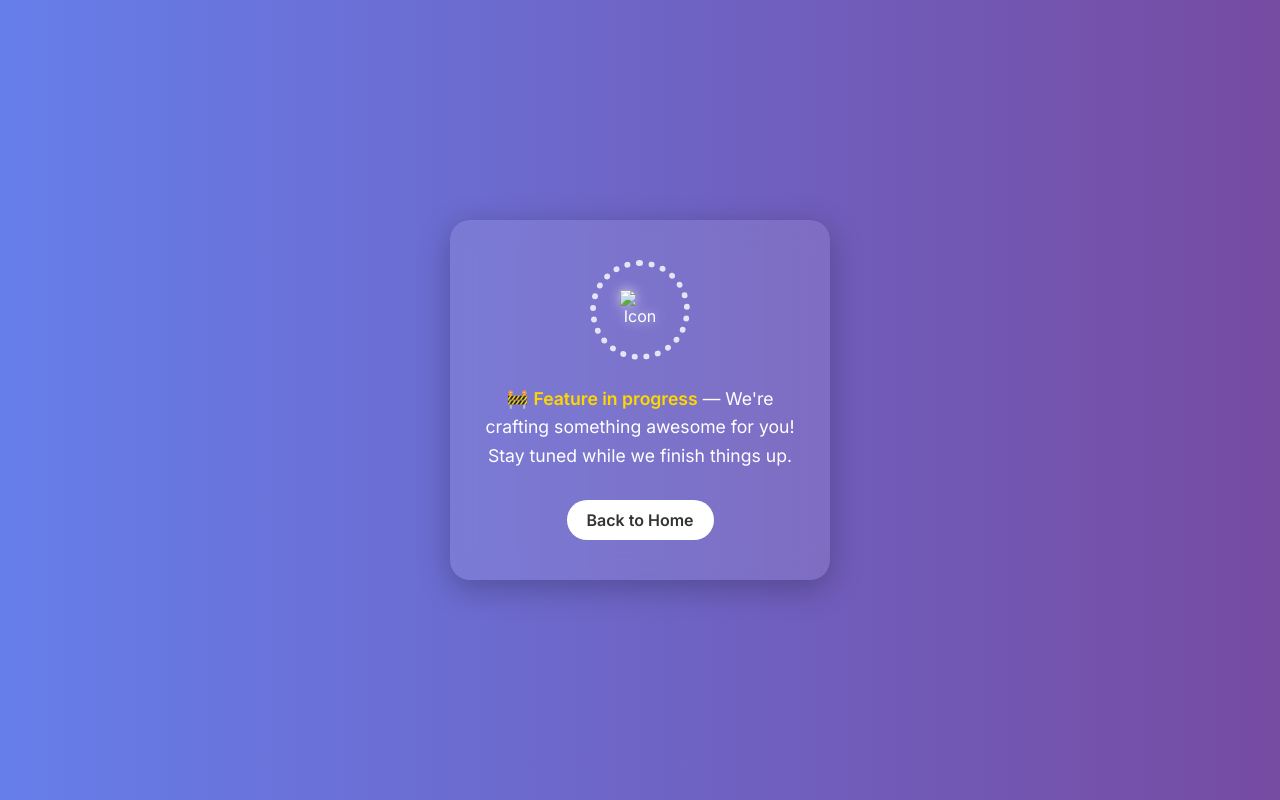
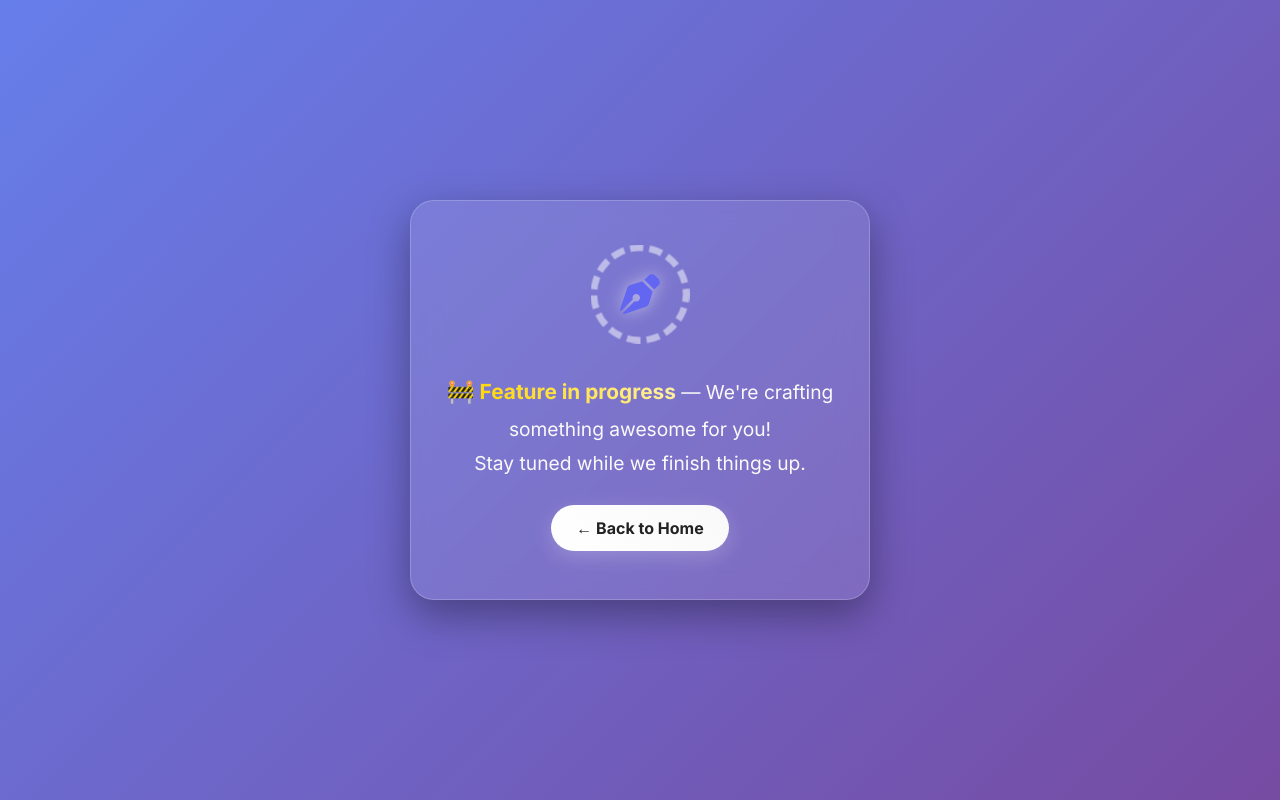
Before and after one commit to sahilmurtuza91/StudySync, a plain HTML site: page process.html in a window 1280 px wide. Drawn offline with Linux system fonts and the light colour scheme.

Commit message:
Fix: updated image paths for GitHub Pages

```diff
--- a/process.html
+++ b/process.html
@@ -2,10 +2,10 @@
 <html lang="en">
 <head>
   <meta charset="UTF-8" />
-  <meta name="viewport" content="width=device-width, initial-scale=1.0" />
-  <title>Feature Coming Soon</title>
-  <link href="https://fonts.googleapis.com/css2?family=Inter:wght@400;600&display=swap" rel="stylesheet">
-  <link rel="shortcut icon" href="../Lecture33 project/images/StudySyn.svg" type="image/x-icon">
+  <meta name="viewport" content="width=device-width, initial-scale=1.0"/>
+  <title>Coming Soon | StudySync</title>
+  <link href="https://fonts.googleapis.com/css2?family=Inter:wght@400;600;700&display=swap" rel="stylesheet">
+  <link rel="shortcut icon" href="./images/StudySyn.svg" type="image/x-icon">
   <style>
     * {
       margin: 0;
@@ -15,41 +15,43 @@
 
     body {
       font-family: 'Inter', sans-serif;
-      background: linear-gradient(to right, #667eea, #764ba2);
-      height: 100vh;
+      background: linear-gradient(135deg, #667eea, #764ba2);
+      min-height: 100vh;
       display: flex;
+      align-items: center;
       justify-content: center;
-      align-items: center;
       color: #fff;
+      padding: 1rem;
     }
 
     .card {
       background: rgba(255, 255, 255, 0.1);
-      border-radius: 20px;
-      padding: 40px 30px;
-      backdrop-filter: blur(12px);
-      box-shadow: 0 8px 32px rgba(0, 0, 0, 0.25);
+      border-radius: 24px;
+      padding: 3rem 2.2rem;
+      backdrop-filter: blur(14px);
+      box-shadow: 0 15px 40px rgba(0, 0, 0, 0.35);
       text-align: center;
-      max-width: 380px;
-      width: 90%;
+      max-width: 460px;
+      width: 100%;
+      border: 1px solid rgba(255, 255, 255, 0.2);
     }
 
     .loader-container {
       position: relative;
-      width: 100px;
-      height: 100px;
-      margin: 0 auto 25px;
+      width: 90px;
+      height: 90px;
+      margin: 0 auto 2rem;
     }
 
     .loader {
-      width: 100%;
-      height: 100%;
-      border: 6px dotted #ffffffcc;
-      border-radius: 50%;
-      animation: spin 2.5s ease-in-out infinite;
       position: absolute;
       top: 0;
       left: 0;
+      width: 100%;
+      height: 100%;
+      border: 6px dashed rgba(255, 255, 255, 0.5);
+      border-radius: 50%;
+      animation: spin 2s ease-in-out infinite;
     }
 
     .loader-icon {
@@ -59,38 +61,46 @@
       width: 40px;
       height: 40px;
       transform: translate(-50%, -50%);
-      z-index: 1;
-      filter: drop-shadow(0 0 6px rgba(255, 255, 255, 0.6));
+      filter: drop-shadow(0 0 8px rgba(255, 255, 255, 0.5));
     }
 
     .processing-text {
-      font-size: 1.1rem;
-      line-height: 1.6;
-      font-weight: 400;
-      margin-bottom: 20px;
+      font-size: 1.2rem;
+      font-weight: 500;
+      line-height: 1.8;
+      margin-bottom: 1.5rem;
+      color: #f9f9f9;
     }
 
     .highlight {
-      font-weight: 600;
-      color: #ffd700;
+      font-weight: 700;
+      font-size: 1.3rem;
+      background: linear-gradient(45deg, #ffd700, #fff2ac);
+      -webkit-background-clip: text;
+      -webkit-text-fill-color: transparent;
+    }
+
+    .emoji {
+      font-size: 1.4rem;
+      margin-right: 5px;
     }
 
     .btn {
-      margin-top: 10px;
       display: inline-block;
-      padding: 10px 20px;
-      background-color: #fff;
-      color: #333;
-      border: none;
-      border-radius: 25px;
+      padding: 0.8rem 1.6rem;
+      background: linear-gradient(45deg, #ffffff, #f9f9f9);
+      color: #222;
+      font-weight: 700;
+      border-radius: 30px;
       text-decoration: none;
-      font-weight: 600;
-      transition: background 0.3s ease;
+      transition: all 0.3s ease;
+      box-shadow: 0 6px 20px rgba(255, 255, 255, 0.2);
     }
 
     .btn:hover {
-      background-color: #ffd700;
+      background: #ffd700;
       color: #000;
+      transform: translateY(-2px);
     }
 
     @keyframes spin {
@@ -101,11 +111,11 @@
 
     @media (max-width: 480px) {
       .card {
-        padding: 30px 20px;
+        padding: 2.2rem 1.6rem;
       }
 
       .processing-text {
-        font-size: 1rem;
+        font-size: 1.05rem;
       }
     }
   </style>
@@ -115,13 +125,13 @@
   <div class="card">
     <div class="loader-container">
       <div class="loader"></div>
-      <img src="../Lecture33 project/images/StudySyn.svg" alt="Icon" class="loader-icon" />
+      <img src="./images/StudySyn.svg" alt="Loader Icon" class="loader-icon" />
     </div>
     <div class="processing-text">
-      🚧 <span class="highlight">Feature in progress</span> — We're crafting something awesome for you! <br />
+      <span class="emoji">🚧</span><span class="highlight">Feature in progress</span> — We're crafting something awesome for you!<br />
       Stay tuned while we finish things up.
     </div>
-    <a href="index.html" class="btn">Back to Home</a>
+    <a href="index.html" class="btn">← Back to Home</a>
   </div>
 
 </body>
```
Also changed, not shown: about.html (+43 -45 lines), index.html (+3 -3 lines).
